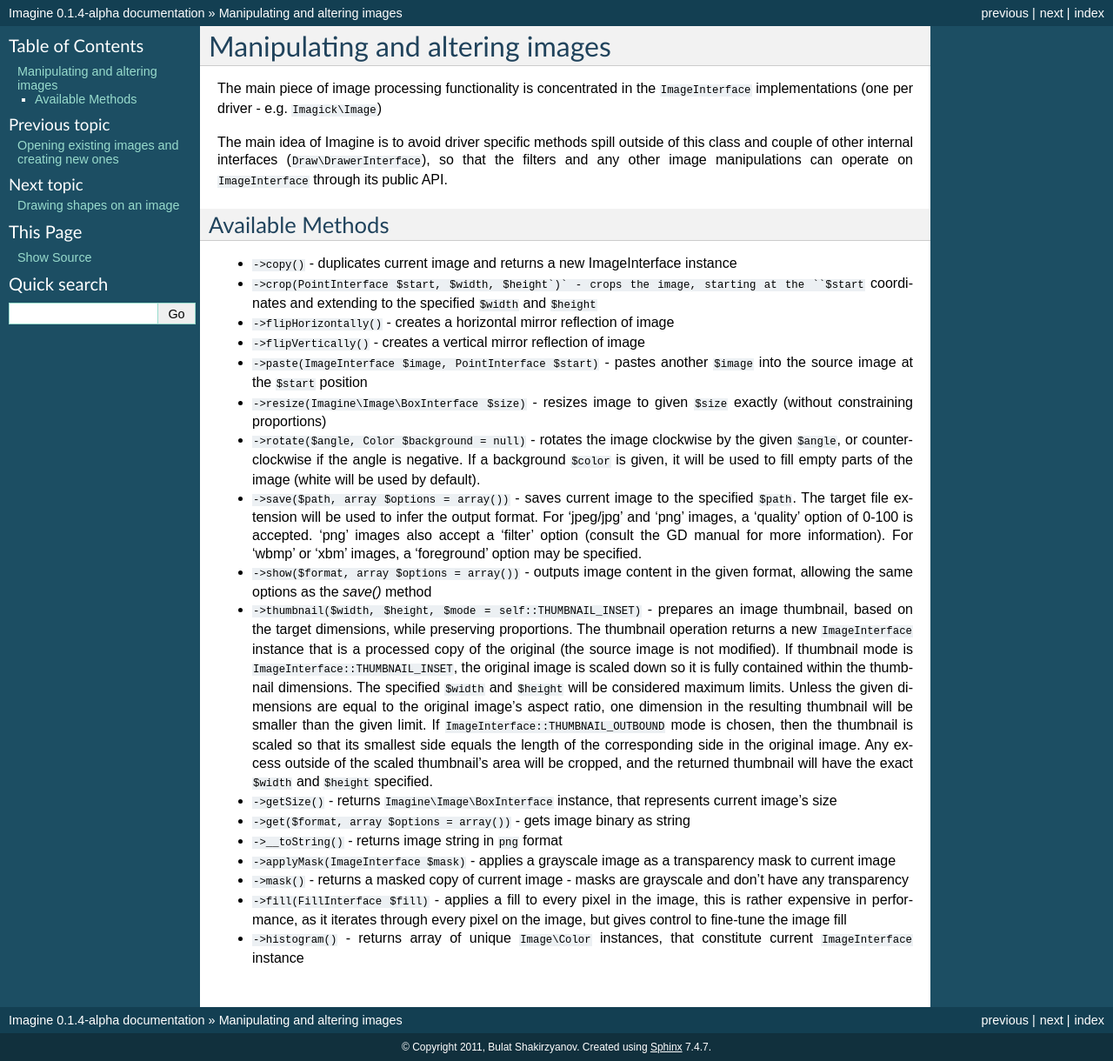
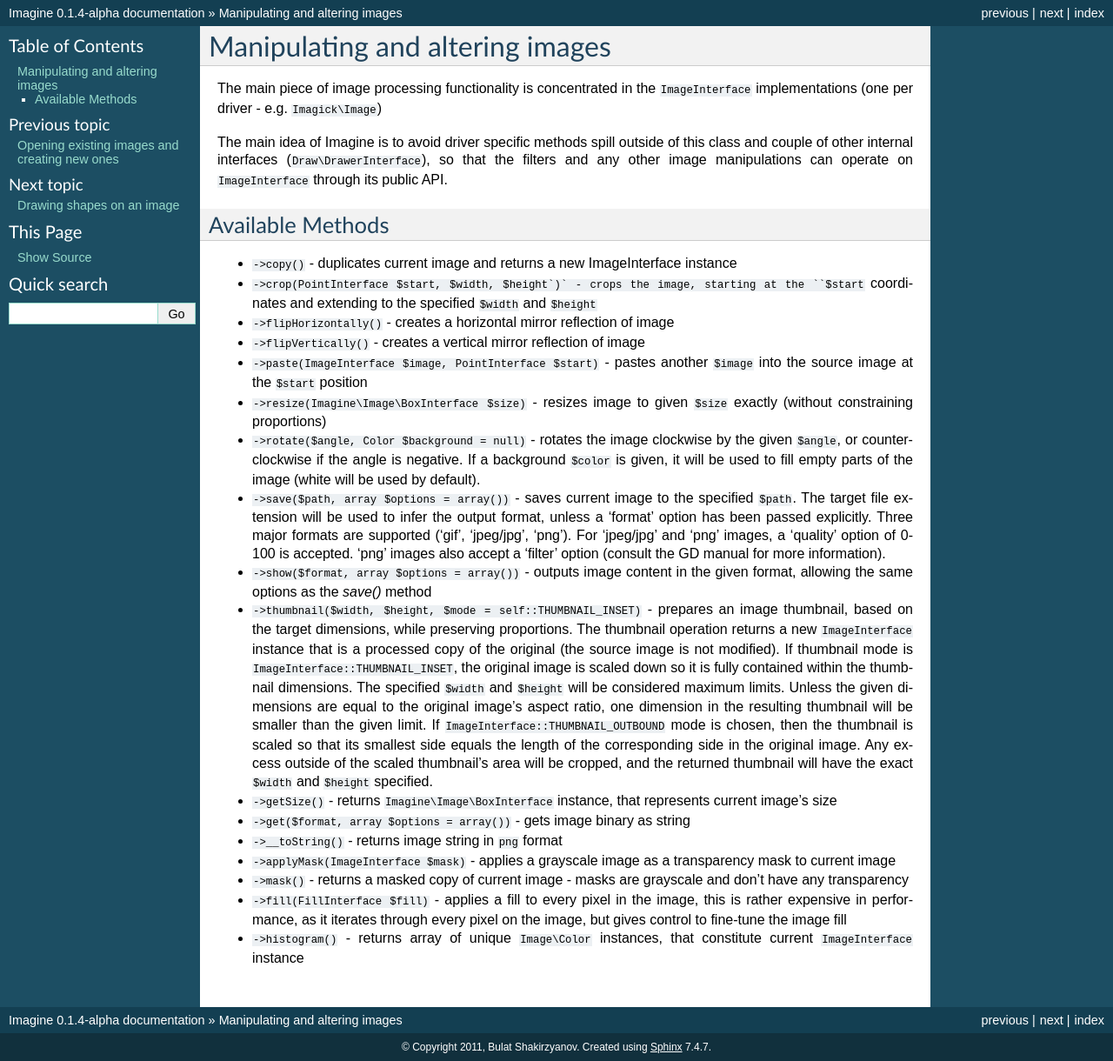
Before and after one commit to php-imagine/Imagine, a Sphinx documentation site: the page built from docs/image.rst, in a window 1280 px wide. Shown: the whole page at 87% size. Built offline with Sphinx 7.4.7, drawn with Linux system fonts in a browser that asks for light colours.

Commit message:
add docs about format option

```diff
--- a/docs/image.rst
+++ b/docs/image.rst
@@ -22,7 +22,7 @@
 
 * ``->rotate($angle, Color $background = null)`` - rotates the image clockwise by the given ``$angle``, or counter-clockwise if the angle is negative. If a background ``$color`` is given, it will be used to fill empty parts of the image (white will be used by default).
 
-* ``->save($path, array $options = array())`` - saves current image to the specified ``$path``. The target file extension will be used to infer the output format. For 'jpeg/jpg' and 'png' images, a 'quality' option of 0-100 is accepted. 'png' images also accept a 'filter' option (consult the GD manual for more information). For 'wbmp' or 'xbm' images, a 'foreground' option may be specified.
+* ``->save($path, array $options = array())`` - saves current image to the specified ``$path``. The target file extension will be used to infer the output format, unless a 'format' option has been passed explicitly. Three major formats are supported ('gif', 'jpeg/jpg', 'png'). For 'jpeg/jpg' and 'png' images, a 'quality' option of 0-100 is accepted. 'png' images also accept a 'filter' option (consult the GD manual for more information).
 
 * ``->show($format, array $options = array())`` - outputs image content in the given format, allowing the same options as the `save()` method
 
```
